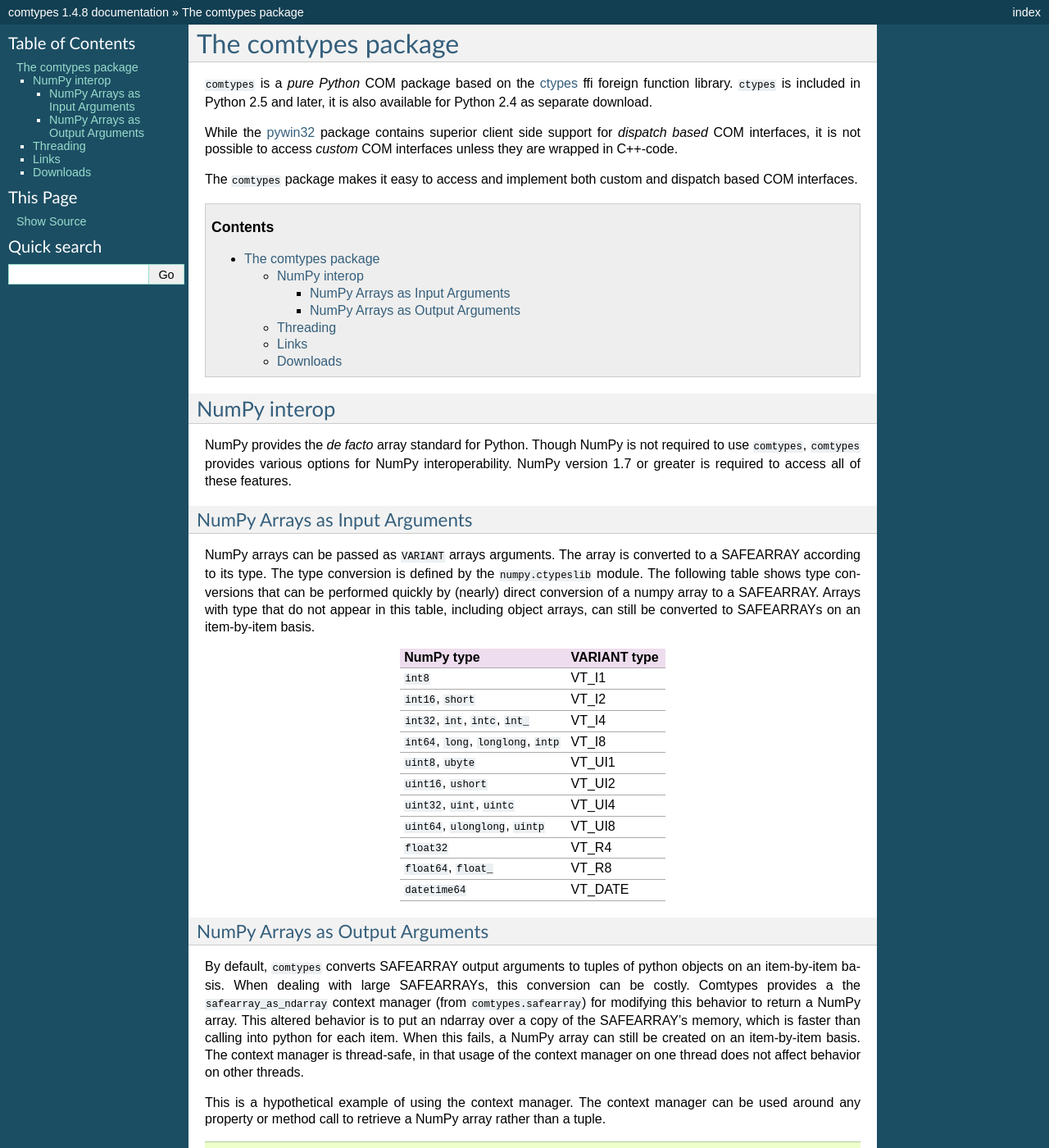
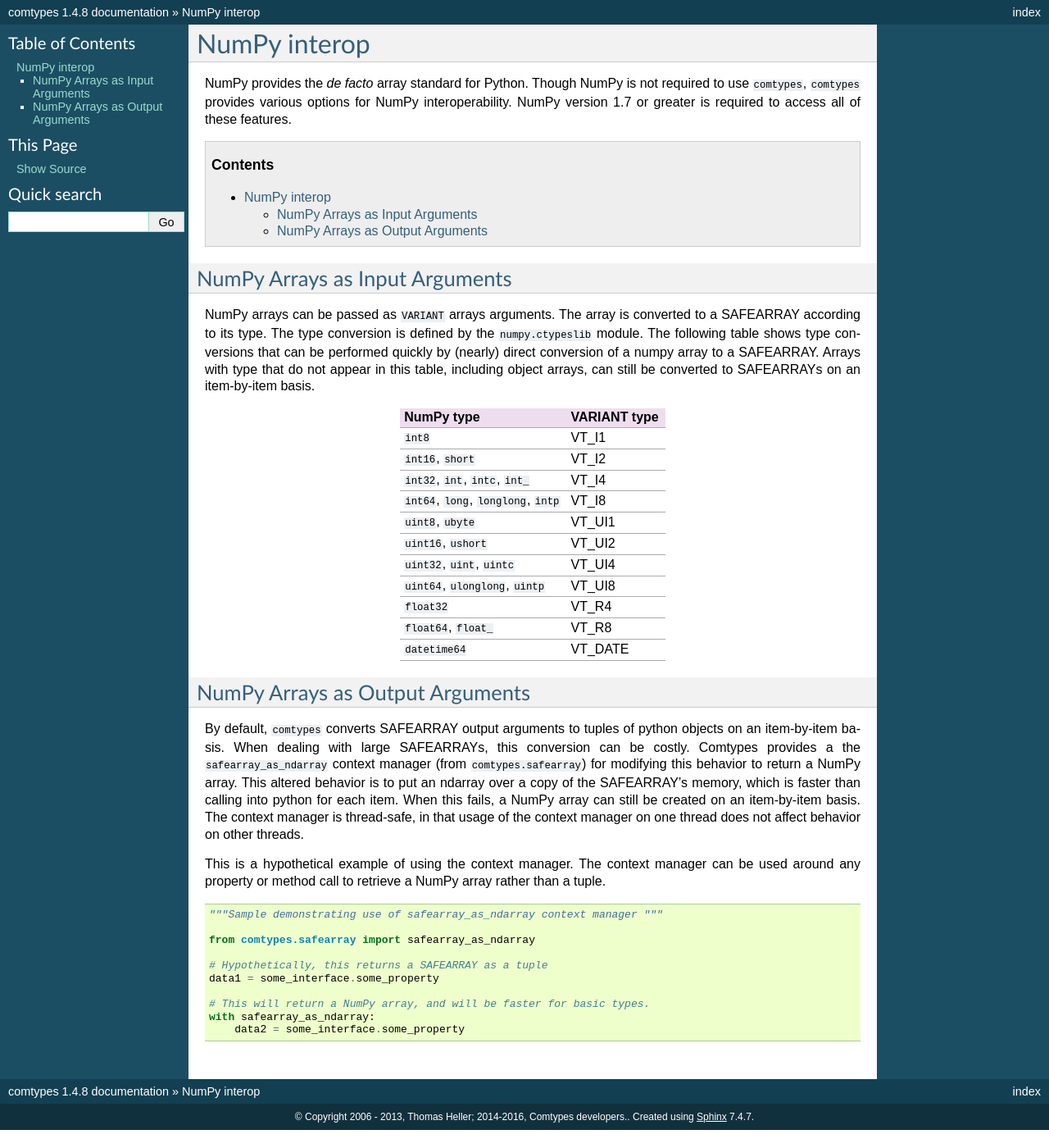
Before and after one commit to enthought/comtypes, a Sphinx documentation site: the page built from docs/source/npsupport.rst, in a window 1280 px wide and 1400 px high. Shown: the whole window at 82% size. Built offline with Sphinx 7.4.7, drawn with Linux system fonts in a browser that asks for light colours; some of the changed text lies outside the part shown.

Commit message:
Remove duplicated stuff from `npsupport.rst`.

```diff
--- a/docs/source/npsupport.rst
+++ b/docs/source/npsupport.rst
@@ -1,23 +1,6 @@
-####################
-The comtypes package
-####################
-
-|comtypes| is a *pure Python* COM package based on the ctypes_ ffi
-foreign function library.  |ctypes| is included in Python 2.5 and
-later, it is also available for Python 2.4 as separate download.
-
-While the pywin32_ package contains superior client side support
-for *dispatch based* COM interfaces, it is not possible to access
-*custom* COM interfaces unless they are wrapped in C++-code.
-
-The |comtypes| package makes it easy to access and implement both
-custom and dispatch based COM interfaces.
-
-
-.. contents::
-
+#############
 NumPy interop
-*************
+#############
 
 NumPy provides the *de facto* array standard for Python. Though NumPy
 is not required to use |comtypes|, |comtypes| provides various options for
@@ -25,8 +8,10 @@
 all of these features.
 
 
+.. contents::
+
 NumPy Arrays as Input Arguments
-+++++++++++++++++++++++++++++++
+*******************************
 
 NumPy arrays can be passed as ``VARIANT`` arrays arguments. The array is
 converted to a SAFEARRAY according to its type. The type conversion
@@ -63,7 +48,7 @@
 +------------------------------------------------+---------------+
 
 NumPy Arrays as Output Arguments
-++++++++++++++++++++++++++++++++
+********************************
 
 By default, |comtypes| converts SAFEARRAY output arguments to tuples of
 python objects on an item-by-item basis.  When dealing with large
@@ -95,44 +80,4 @@
         data2 = some_interface.some_property
 
 
-Threading
-*********
-
-XXX mention single threaded apartments, multi threaded apartments.
-``sys.coinit_flags``, ``CoInitialize``, ``CoUninitialize`` and so on.
-All this is pretty advanced stuff.
-
-XXX mention threading issues, message loops
-
-
-Links
-*****
-
-Yaroslav Kourovtsev has written an article_ titled "Working with custom
-COM interfaces from Python" that describes how to use |comtypes| to
-access a custom COM object.
-
-.. _article:  http://www.codeproject.com/KB/COM/python-comtypes-interop.aspx
-
-Downloads
-*********
-
-The |comtypes| project is hosted on github_. Releases can be downloaded from
-the github releases_ section.
-
-
 .. |comtypes| replace:: ``comtypes``
-
-.. |ctypes| replace:: ``ctypes``
-
-.. _`WMI monikers`: http://www.microsoft.com/technet/scriptcenter/guide/sas_wmi_jgfx.mspx?mfr=true
-
-.. _ctypes: https://docs.python.org/3/library/ctypes.html
-
-.. _pywin32: https://pypi.org/project/pywin32/
-
-.. _`enum.IntFlag`: https://docs.python.org/3/library/enum.html#enum.IntFlag
-
-.. _github: https://github.com/enthought/comtypes
-
-.. _releases: https://github.com/enthought/comtypes/releases
```
